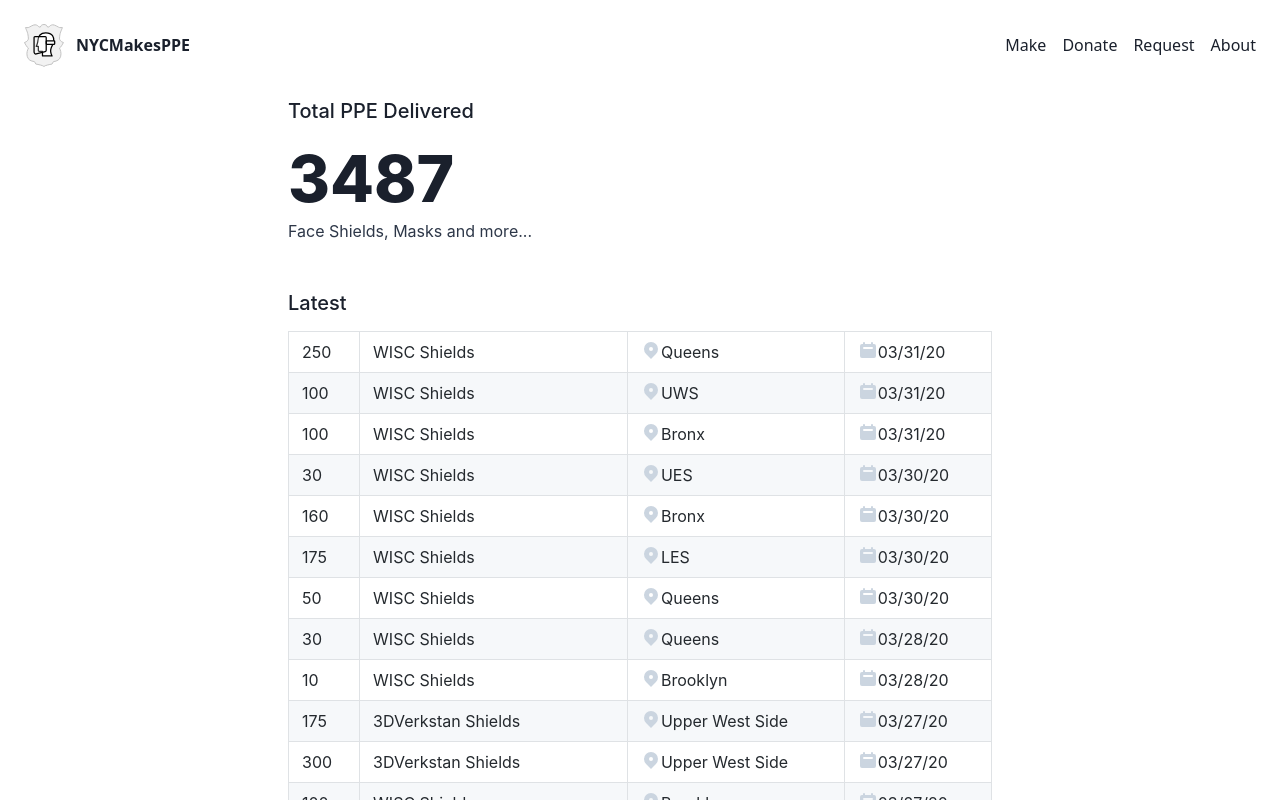
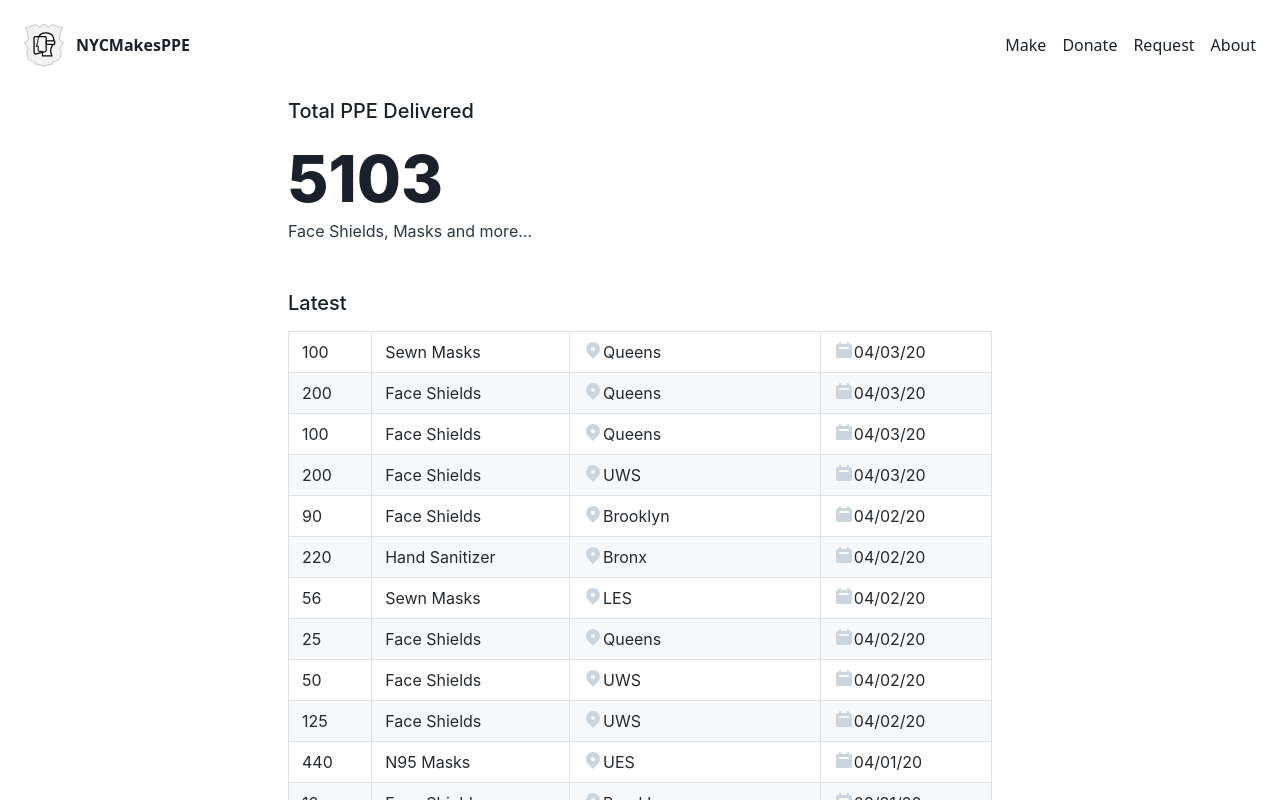
Before and after one commit to NYCPPE/nyc-makers-vs-covid, a Next.js app: page /stats in a window 1280 px wide. Shown: the top 800 px of the page. Built offline with nearby package versions, Linux system fonts and the light colour scheme; what @tailwindcss/ui would draw is missing.

Commit message:
Delivery totals update Generalized specific designs to avoid confusion

```diff
--- a/components/totals.js
+++ b/components/totals.js
@@ -1,164 +1,236 @@
 export default [
+  {
+    count: 100,
+    date: '04/03/20',
+    hospital: 'Queens',
+    type: 'Sewn Masks'
+  },
+  {
+    count: 200,
+    date: '04/03/20',
+    hospital: 'Queens',
+    type: 'Face Shields'
+  },
+  {
+    count: 100,
+    date: '04/03/20',
+    hospital: 'Queens',
+    type: 'Face Shields'
+  },
+  {
+    count: 200,
+    date: '04/03/20',
+    hospital: 'UWS',
+    type: 'Face Shields'
+  },
+  {
+    count: 90,
+    date: '04/02/20',
+    hospital: 'Brooklyn',
+    type: 'Face Shields'
+  },
+  {
+    count: 220,
+    date: '04/02/20',
+    hospital: 'Bronx',
+    type: 'Hand Sanitizer'
+  },
+  {
+    count: 56,
+    date: '04/02/20',
+    hospital: 'LES',
+    type: 'Sewn Masks'
+  },
+  {
+    count: 25,
+    date: '04/02/20',
+    hospital: 'Queens',
+    type: 'Face Shields'
+  },
+  {
+    count: 50,
+    date: '04/02/20',
+    hospital: 'UWS',
+    type: 'Face Shields'
+  },
+  {
+    count: 125,
+    date: '04/02/20',
+    hospital: 'UWS',
+    type: 'Face Shields'
+  },
+  {
+    count: 440,
+    date: '04/01/20',
+    hospital: 'UES',
+    type: 'N95 Masks'
+  },
+  {
+    count: 10,
+    date: '03/31/20',
+    hospital: 'Brooklyn',
+    type: 'Face Shields'
+  },
   {
     count: 250,
     date: '03/31/20',
     hospital: 'Queens',
-    type: 'WISC Shields'
+    type: 'Face Shields'
   },
   {
     count: 100,
     date: '03/31/20',
     hospital: 'UWS',
-    type: 'WISC Shields'
+    type: 'Face Shields'
   },
   {
     count: 100,
     date: '03/31/20',
     hospital: 'Bronx',
-    type: 'WISC Shields'
+    type: 'Face Shields'
   },
   {
     count: 30,
     date: '03/30/20',
     hospital: 'UES',
-    type: 'WISC Shields'
+    type: 'Face Shields'
   },
   {
     count: 160,
     date: '03/30/20',
     hospital: 'Bronx',
-    type: 'WISC Shields'
+    type: 'Face Shields'
   },
   {
     count: 175,
     date: '03/30/20',
     hospital: 'LES',
-    type: 'WISC Shields'
+    type: 'Face Shields'
   },
   {
     count: 50,
     date: '03/30/20',
     hospital: 'Queens',
-    type: 'WISC Shields'
+    type: 'Face Shields'
   },
   {
     count: 30,
     date: '03/28/20',
     hospital: 'Queens',
-    type: 'WISC Shields'
+    type: 'Face Shields'
   },
   {
     count: 10,
     date: '03/28/20',
     hospital: 'Brooklyn',
-    type: 'WISC Shields'
+    type: 'Face Shields'
   },
   {
     count: 175,
     date: '03/27/20',
     hospital: 'Upper West Side',
-    type: '3DVerkstan Shields'
+    type: 'Face Shields'
   },
   {
     count: 300,
     date: '03/27/20',
     hospital: 'Upper West Side',
-    type: '3DVerkstan Shields'
+    type: 'Face Shields'
   },
   {
     count: 100,
     date: '03/27/20',
     hospital: 'Brooklyn',
-    type: 'WISC Shields'
+    type: 'Face Shields'
   },
   {
     count: 150,
     date: '03/26/20',
     hospital: 'Manhattan',
-    type: 'WISC Shields'
+    type: 'Face Shields'
   },
   {
     count: 30,
     date: '03/26/20',
     hospital: 'Brooklyn',
-    type: 'NYU Shields'
+    type: 'Face Shields'
   },
   {
     count: 100,
     date: '03/26/20',
     hospital: 'Manhattan',
-    type: '3DVerkstan Shields'
+    type: 'Face Shields'
   },
   {
     count: 115,
     date: '03/26/20',
     hospital: 'Manhattan',
-    type: '3DVerkstan Shields'
+    type: 'Face Shields'
   },
   {
     count: 50,
     date: '03/26/20',
     hospital: 'Manhattan',
-    type: 'WISC Shields'
+    type: 'Face Shields'
   },
   {
     count: 100,
     date: '03/25/20',
     hospital: 'Brooklyn',
-    type: 'WISC Shields'
+    type: 'Face Shields'
   },
   {
     count: 40,
     date: '03/25/20',
     hospital: 'Bronx',
-    type: 'NYU Shields'
+    type: 'Face Shields'
   },
   {
     count: 30,
     date: '03/25/20',
     hospital: 'Manhattan',
-    type: '3DVerkstan Shields'
+    type: 'Face Shields'
   },
   {
     count: 800,
     date: '03/25/20',
     hospital: 'Manhattan',
-    type: 'Shields'
+    type: 'Face Shields'
   },
   {
     count: 150,
     date: '03/24/20',
     hospital: 'Brooklyn',
-    type: 'WISC Shields'
+    type: 'Face Shields'
   },
   {
     count: 70,
     date: '03/24/20',
     hospital: 'Manhattan',
-    type: 'WISC Shields'
+    type: 'Face Shields'
   },
   {
     count: 75,
     date: '03/24/20',
     hospital: 'Queens',
-    type: 'WISC Shields'
+    type: 'Face Shields'
   },
   {
     count: 150,
     date: '03/23/20',
     hospital: 'Brooklyn',
-    type: 'WISC Shields'
+    type: 'Face Shields'
   },
   {
     count: 50,
     date: '03/22/20',
     hospital: 'Manhattan',
-    type: 'WISC Shields/1 Miniband'
+    type: 'Face Shields'
   },
   {
     count: 97,
     date: '03/22/20',
     hospital: 'Queens',
-    type: 'WISC Shields'
+    type: 'Face Shields'
   }
 ]
```
